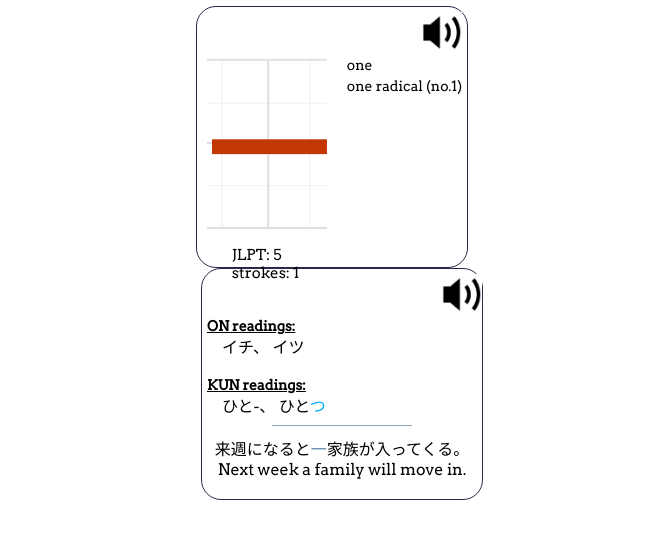
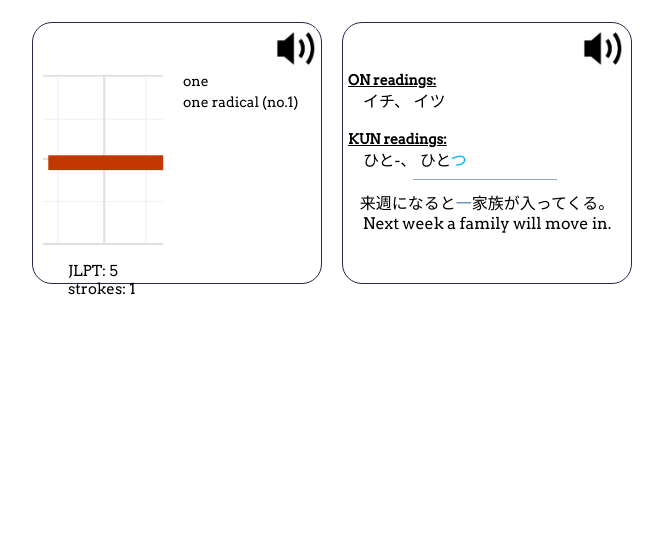
Before and after one commit to amel-touati/japanese-flashcards-generator, a FastAPI app: page /1 in a window 1280 px wide. Shown: the top 539 px of the page, without its empty margins (308-971 px from the left). Run offline with FastAPI, Linux system fonts and the light colour scheme.

Commit message:
adding main page

```diff
--- a/static/style.css
+++ b/static/style.css
@@ -6,10 +6,10 @@ body {
 
 .main {
     display: flex;
-    flex-direction: column;
+    /* Use flexbox to enable side-by-side layout */
     align-items: center;
-    justify-content: center;
     /* Center the items vertically */
+    margin: 0 0 0 0;
     /* Center the div horizontally */
     padding: 20px;
     /* Add padding to the div */
--- a/templates/main.html
+++ b/templates/main.html
@@ -8,8 +8,8 @@
     <link rel="stylesheet" type="text/css" href="/static/style.css">
 </head>
 
-<body style="font-family: Arvo; display: flex; align-items: center; justify-content: center;">
-    <div class="main" style="margin-top: 100px;">
+<body style="font-family: Arvo;">
+    <div class="main">
         {% for item in flashcards %}
         <div class="left" style="position: relative;padding-bottom: 20px;height: 240px">
             <div class="audio" style="position: absolute; top: 0; right: 0; margin-top: 5px; margin-right: 5px;" onclick="playAudio('/audio/{{ item.id }}.mp3')">
```
